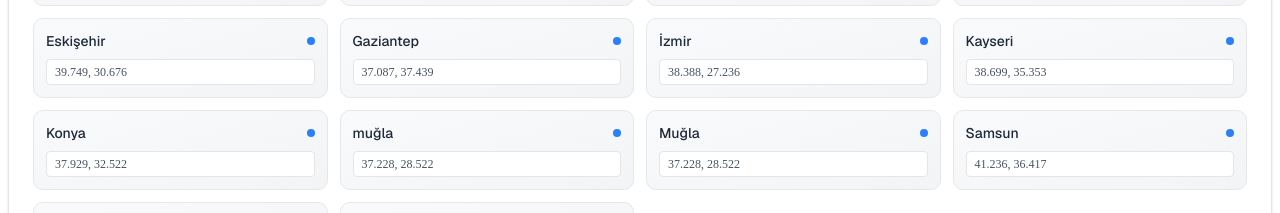
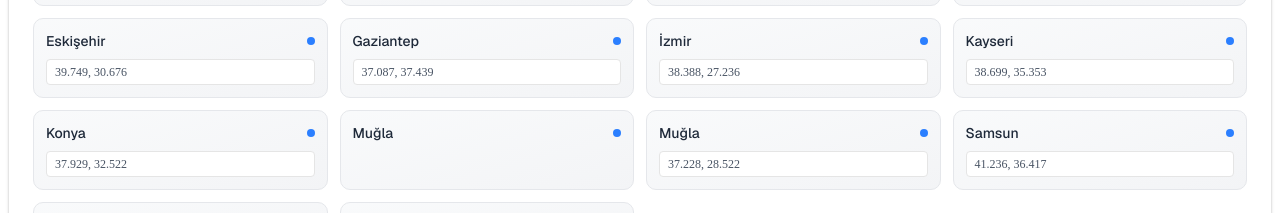
Before and after one commit to melihkochan/turkiyemagazadepokontrolmap, a Next.js app: page / in a window 1280 px wide. Shown: the part 1560-1773 px from the top of the page. Built offline with nearby package versions, Linux system fonts and the light colour scheme; no server answers; the database is empty.

Commit message:
Correct the casing of "muğla" to "Muğla" in depot city identifiers for consistency with Turkish character standards.

```diff
--- a/data/depot-cities.ts
+++ b/data/depot-cities.ts
@@ -13,7 +13,7 @@ export const depotCityIds: string[] = [
   "izmir",
   "kayseri",
   "konya",
-  "muğla",
+  "Muğla",
   "mugla",
   "samsun",
   "trabzon",
```
